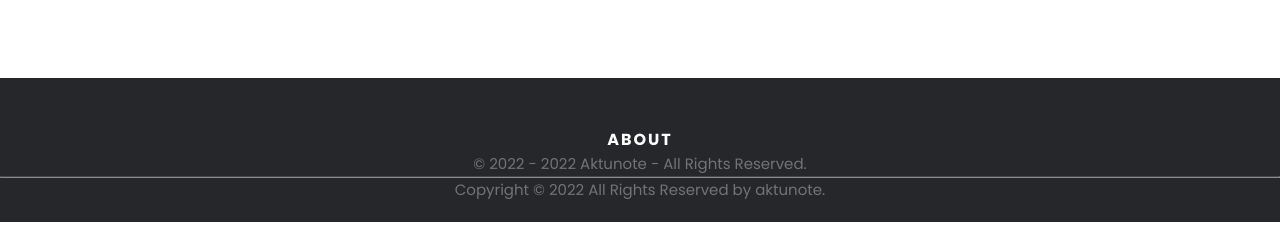
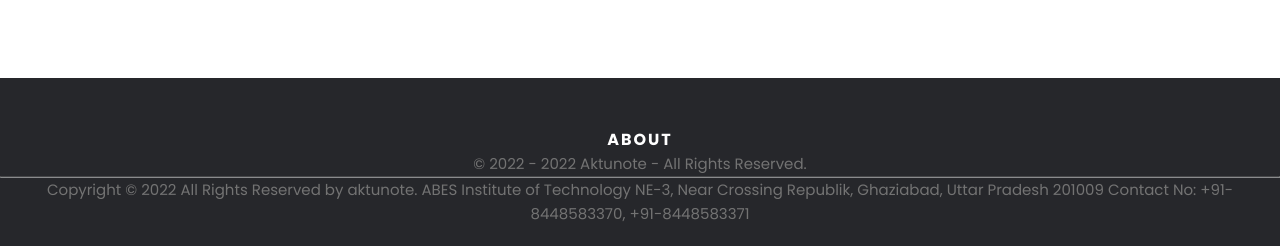
Before and after one commit to Tanishqchauan/Aktunotes.github.io, a plain HTML site: page index.html in a window 1280 px wide. Shown: the part 4690-4936 px from the top of the page. Before the commit the page ends 4912 px from the top, so only its background shows below. Drawn offline with nearby package versions, Linux system fonts and the light colour scheme.

Commit message:
Update index.html
Signed-off-by: Tanishq chuahan <88074150+Tanishqchauan@users.noreply.github.com>

```diff
--- a/index.html
+++ b/index.html
@@ -158,6 +158,9 @@
         <div class="col-md-8 col-sm-6 col-xs-12">
           <p class="copyright-text">Copyright &copy; 2022 All Rights Reserved by
        <a href="https://tanishqchauan.github.io/Aktunotes.github.io/">aktunote</a>.
+              <a>ABES Institute of Technology</a>
+              <a>NE-3, Near Crossing Republik, Ghaziabad, Uttar Pradesh 201009</a>
+              <a>Contact No: +91-8448583370, +91-8448583371</a>
           </p>
         </div>
       </div>
```
